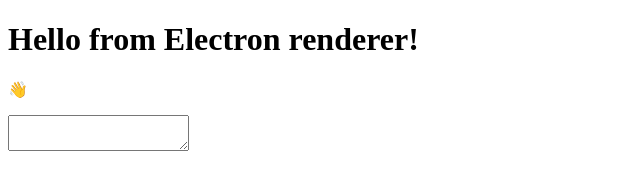
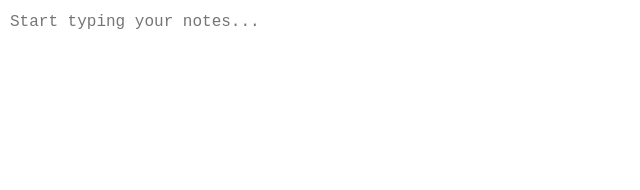
Before and after one commit to miku/n3s, an Electron app: page n3sv1/index.html in a window 800 px wide. Shown: the whole page, without its empty margins (0-640 px from the left). Drawn offline with Linux system fonts and the light colour scheme.

Commit message:
update notes

```diff
--- a/n3sv1/index.html
+++ b/n3sv1/index.html
@@ -1,26 +1,45 @@
 <!DOCTYPE html>
-<html>
-  <head>
-    <meta charset="UTF-8" />
-    <!-- https://developer.mozilla.org/en-US/docs/Web/HTTP/CSP -->
-    <meta
-      http-equiv="Content-Security-Policy"
-      content="default-src 'self'; script-src 'self'"
-    />
-    <meta
-      http-equiv="X-Content-Security-Policy"
-      content="default-src 'self'; script-src 'self'"
-    />
-    <title>Hello from Electron renderer!</title>
-  </head>
-  <body>
-    <h1>Hello from Electron renderer!</h1>
-    <p>👋</p>
-	<div class="container">
-    <div id="editor">
-<div style="display: flex; flex-direction: column; height: 100vh;">
-      <textarea style="flex: 1; width: 100%; resize: none;"></textarea>
-</div>
-</div>
-  </body>
+<html lang="en">
+<head>
+    <meta charset="UTF-8">
+    <meta name="viewport" content="width=device-width, initial-scale=1.0">
+    <title>Note Taking Page</title>
+    <style>
+        html, body {
+            margin: 0;
+            padding: 0;
+            height: 100%;
+        }
+
+        body {
+            display: flex;
+            justify-content: center;
+            align-items: center;
+            background-color: #f4f4f9;
+            font-family: Arial, sans-serif;
+            box-sizing: border-box;
+        }
+
+        textarea {
+            width: 100%;
+            height: 100%;
+            border: none;
+            outline: none;
+            resize: none;
+            padding: 10px;
+            box-sizing: border-box;
+            font-size: 16px;
+            line-height: 1.5;
+            background-color: #fff;
+        }
+
+        /* Ensure the textarea fills the entire viewport */
+        textarea {
+            flex-grow: 1;
+        }
+    </style>
+</head>
+<body>
+    <textarea placeholder="Start typing your notes..."></textarea>
+</body>
 </html>
```
